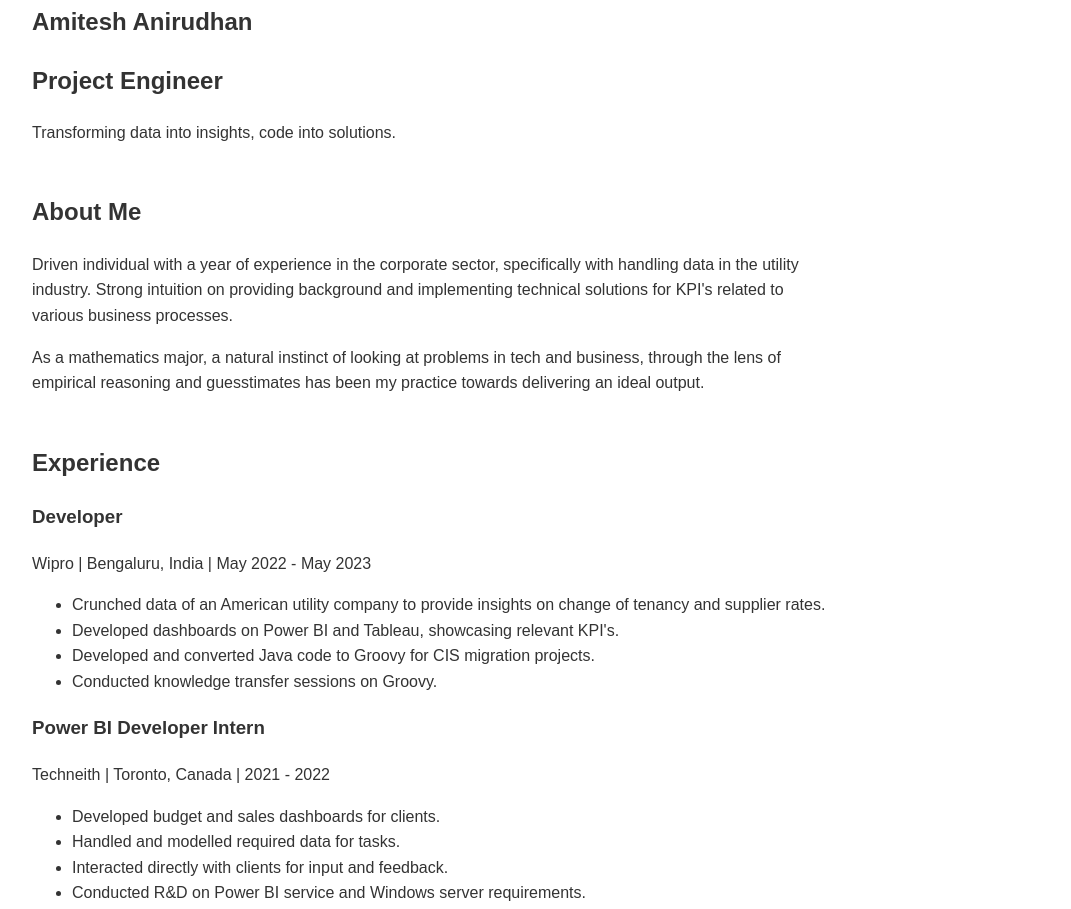
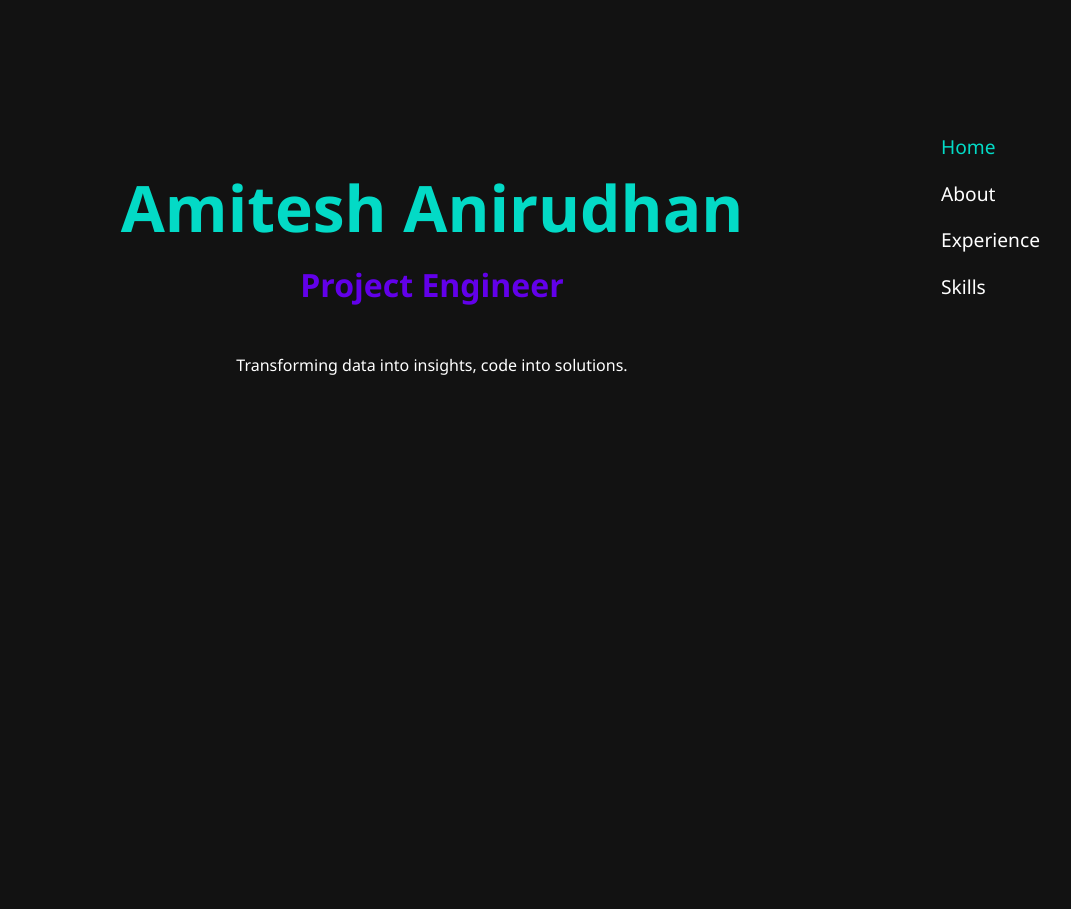
Before and after one commit to amitesh0109/amiteshanirudhan.github.io, a plain HTML site: page index.html in a window 1280 px wide. Shown: the part 183-1092 px from the top of the page, without its empty margins (208-1279 px from the left). Drawn offline with nearby package versions, Linux system fonts and the light colour scheme.

Commit message:
Update styles.css

```diff
--- a/styles.css
+++ b/styles.css
@@ -1,37 +1,45 @@
 :root {
-    --bg-color: #ffffff;
-    --text-color: #333333;
-    --header-bg: #f4f4f4;
-    --skill-bg: #e0e0e0;
+    --primary-color: #6200ea;
+    --secondary-color: #03dac6;
+    --bg-color: #121212;
+    --text-color: #ffffff;
 }
 
 body {
-    font-family: 'Arial', sans-serif;
+    font-family: 'Segoe UI', Tahoma, Geneva, Verdana, sans-serif;
     line-height: 1.6;
     margin: 0;
     padding: 0;
     background-color: var(--bg-color);
     color: var(--text-color);
-    transition: background-color 0.3s, color 0.3s;
 }
 
-.dark-mode {
-    --bg-color: #1a1a1a;
-    --text-color: #ffffff;
-    --header-bg: #2c2c2c;
-    --skill-bg: #3a3a3a;
+nav {
+    position: fixed;
+    top: 50%;
+    right: 2rem;
+    transform: translateY(-50%);
+    z-index: 1000;
 }
 
-header {
-    background-color: var(--header-bg);
-    padding: 1rem;
-    display: flex;
-    justify-content: space-between;
-    align-items: center;
-    position: sticky;
-    top: 0;
-    z-index: 1000;
-    box-shadow: 0 2px 5px rgba(0,0,0,0.1);
+nav ul {
+    list-style-type: none;
+    padding: 0;
+}
+
+nav li {
+    margin: 1rem 0;
+}
+
+nav a {
+    color: var(--text-color);
+    text-decoration: none;
+    font-size: 1.2rem;
+    transition: color 0.3s ease;
+}
+
+nav li.active a {
+    color: var(--secondary-color);
 }
 
 main {
@@ -40,88 +48,100 @@ main {
     padding: 2rem;
 }
 
-h1, h2, h3 {
-    color: var(--text-color);
+section {
+    min-height: 100vh;
+    display: flex;
+    flex-direction: column;
+    justify-content: center;
 }
 
-.mode-toggle {
-    background: none;
-    border: none;
-    font-size: 1.5rem;
-    cursor: pointer;
-    transition: transform 0.3s;
+h1, h2, h3 {
+    color: var(--secondary-color);
 }
 
-.mode-toggle:hover {
-    transform: scale(1.1);
+.hero {
+    text-align: center;
 }
 
-.fade-in-section {
-    opacity: 0;
-    transform: translateY(20px);
-    transition: opacity 0.6s ease-out, transform 0.6s ease-out;
+.hero h1 {
+    font-size: 4rem;
+    margin-bottom: 0;
 }
 
-.fade-in-section.fade-in {
-    opacity: 1;
-    transform: translateY(0);
+.hero h2 {
+    font-size: 2rem;
+    margin-top: 0;
+    color: var(--primary-color);
 }
 
-.job {
-    margin-bottom: 2rem;
-    padding: 1rem;
-    border-left: 3px solid var(--text-color);
-    transition: border-color 0.3s;
+.timeline {
+    position: relative;
+    padding-left: 2rem;
 }
 
-.job:hover {
-    border-left-color: #4CAF50;
+.timeline::before {
+    content: '';
+    position: absolute;
+    left: 0;
+    top: 0;
+    bottom: 0;
+    width: 2px;
+    background-color: var(--primary-color);
+}
+
+.timeline-item {
+    position: relative;
+    margin-bottom: 2rem;
+}
+
+.timeline-item::before {
+    content: '';
+    position: absolute;
+    left: -2.5rem;
+    top: 0;
+    width: 1rem;
+    height: 1rem;
+    border-radius: 50%;
+    background-color: var(--secondary-color);
 }
 
 .skills-container {
     display: flex;
     flex-wrap: wrap;
-    gap: 0.5rem;
+    gap: 1rem;
 }
 
 .skill-tag {
-    background-color: var(--skill-bg);
+    background-color: var(--primary-color);
+    color: var(--text-color);
     padding: 0.5rem 1rem;
     border-radius: 20px;
-    transition: background-color 0.3s, transform 0.2s;
+    transition: transform 0.2s ease, background-color 0.2s ease;
 }
 
 .skill-tag:hover {
     transform: scale(1.05);
-}
-
-section {
-    margin-bottom: 3rem;
-}
-
-#hero {
-    text-align: center;
-    padding: 4rem 0;
-}
-
-.ai-graphic {
-    width: 200px;
-    height: 200px;
-    margin: 0 auto 2rem;
-    background-color: var(--skill-bg);
-    border-radius: 50%;
-    overflow: hidden;
+    background-color: var(--secondary-color);
 }
 
 @media (max-width: 768px) {
-    header {
-        flex-direction: column;
-        align-items: flex-start;
+    nav {
+        position: static;
+        transform: none;
+        padding: 1rem;
+        background-color: var(--bg-color);
     }
 
-    .mode-toggle {
-        position: absolute;
-        top: 1rem;
-        right: 1rem;
+    nav ul {
+        display: flex;
+        justify-content: space-around;
+    }
+
+    nav li {
+        margin: 0;
+    }
+
+    main {
+        padding-top: 4rem;
     }
 }
```
